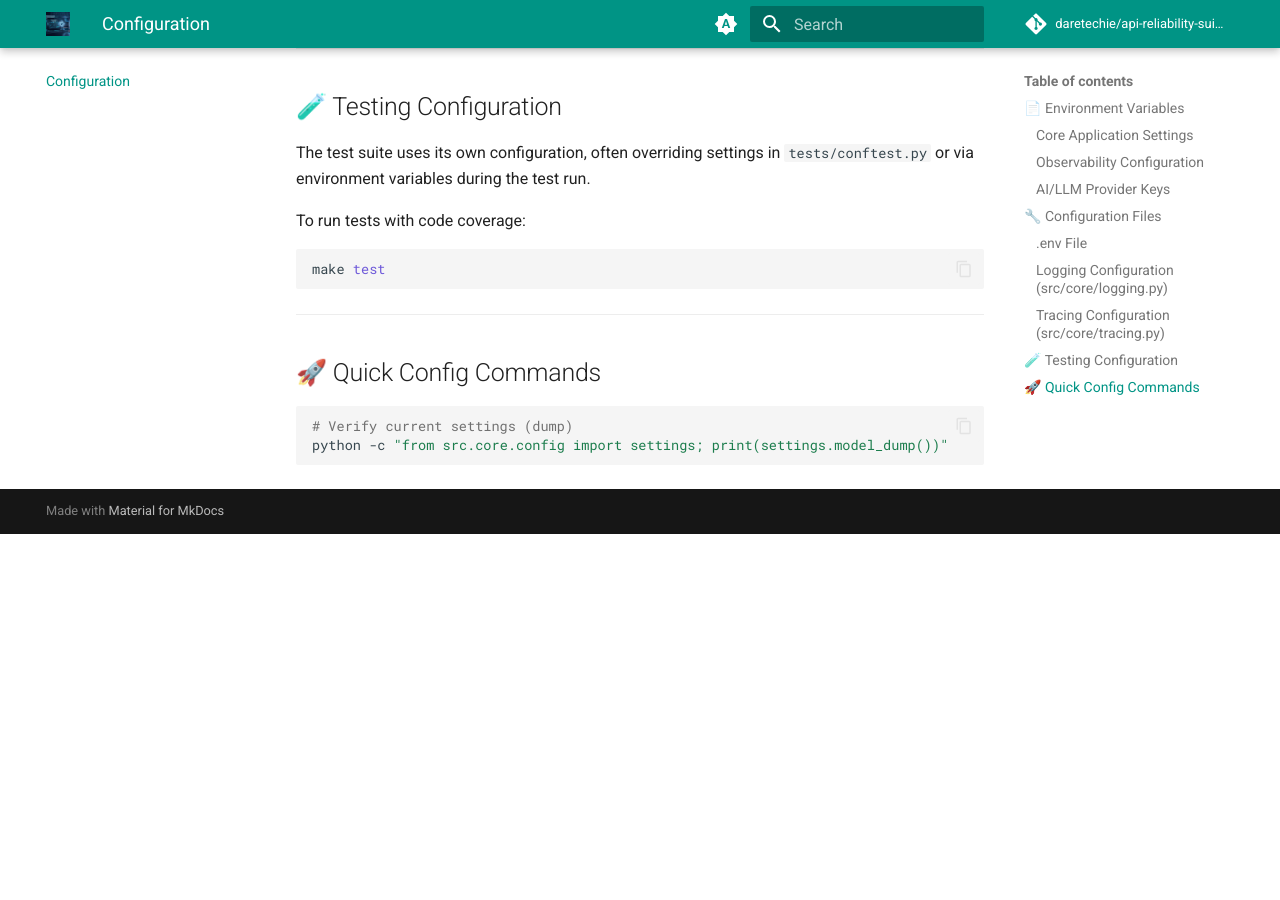
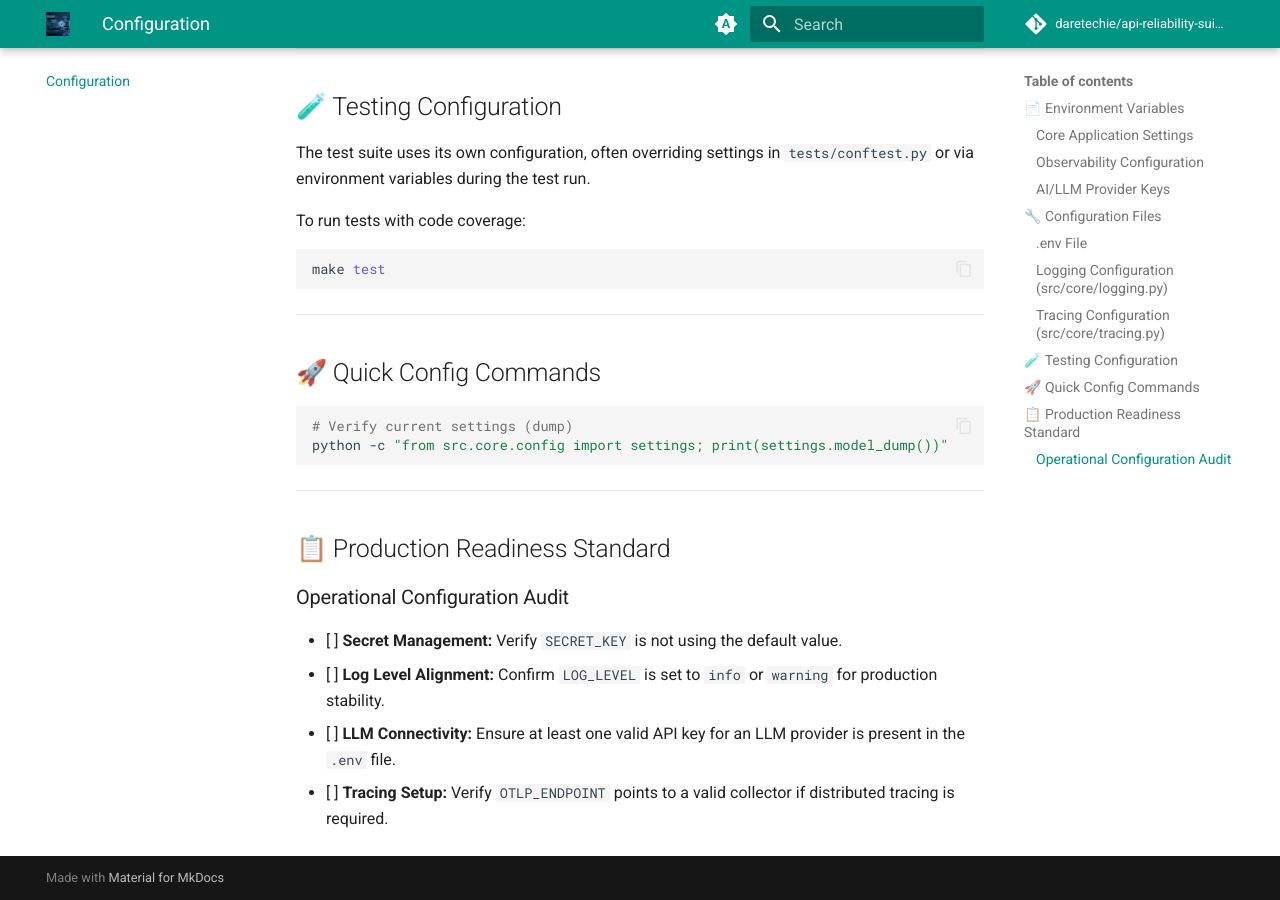
Before and after one commit to darestack/api-reliability-suite, an MkDocs documentation site: the page built from docs/configuration.md, in a window 1280 px wide and 900 px high, scrolled down 2145 px. Built offline with MkDocs 1.6.1 and Material for MkDocs 9.7.7, drawn with Linux system fonts in a browser that asks for light colours; comment, search, counter and statistics services are not loaded; before the commit the page ends 2679 px from its top, so only the background shows below that.

Commit message:
docs: rebrand checklists to high-ticket 'Production Readiness Standards'

````diff
--- a/docs/configuration.md
+++ b/docs/configuration.md
@@ -86,3 +86,13 @@ make test
 # Verify current settings (dump)
 python -c "from src.core.config import settings; print(settings.model_dump())"
 ```
+
+---
+
+## 📋 Production Readiness Standard
+
+### Operational Configuration Audit
+- [ ] **Secret Management:** Verify `SECRET_KEY` is not using the default value.
+- [ ] **Log Level Alignment:** Confirm `LOG_LEVEL` is set to `info` or `warning` for production stability.
+- [ ] **LLM Connectivity:** Ensure at least one valid API key for an LLM provider is present in the `.env` file.
+- [ ] **Tracing Setup:** Verify `OTLP_ENDPOINT` points to a valid collector if distributed tracing is required.
--- a/docs/performance.md
+++ b/docs/performance.md
@@ -37,9 +37,9 @@ OpenTelemetry is used to identify performance bottlenecks. By examining traces i
 
 ---
 
-## 🚀 Optimization Checklist
+## 🎯 Production Readiness Standard
 
-### Development Tuning
+### Performance Governance Audit
 - [ ] **Log Level:** Set `LOG_LEVEL=warning` in performance tests to reduce I/O overhead.
 - [ ] **OTLP Endpoint:** Disable tracing (`OTLP_ENDPOINT=""`) if you only need to benchmark raw throughput.
 
--- a/docs/security.md
+++ b/docs/security.md
@@ -46,9 +46,9 @@ The application uses **Pydantic v2** with `strict=True` enabled in the model con
 
 ---
 
-## 📋 Security Checklist
+## 📋 Production Readiness Standard
 
-### Production Hardening
+### Security Hardening Audit
 - [ ] **Change `SECRET_KEY`:** Ensure `SECRET_KEY` is set to a cryptographically strong value in production.
 - [ ] **Enforce HTTPS:** Always serve the API behind a TLS-terminating proxy (Nginx, Ingress-Nginx).
 - [ ] **Review Log Levels:** Ensure `LOG_LEVEL` is not set to `debug` in production to avoid leaking sensitive metadata.
````
